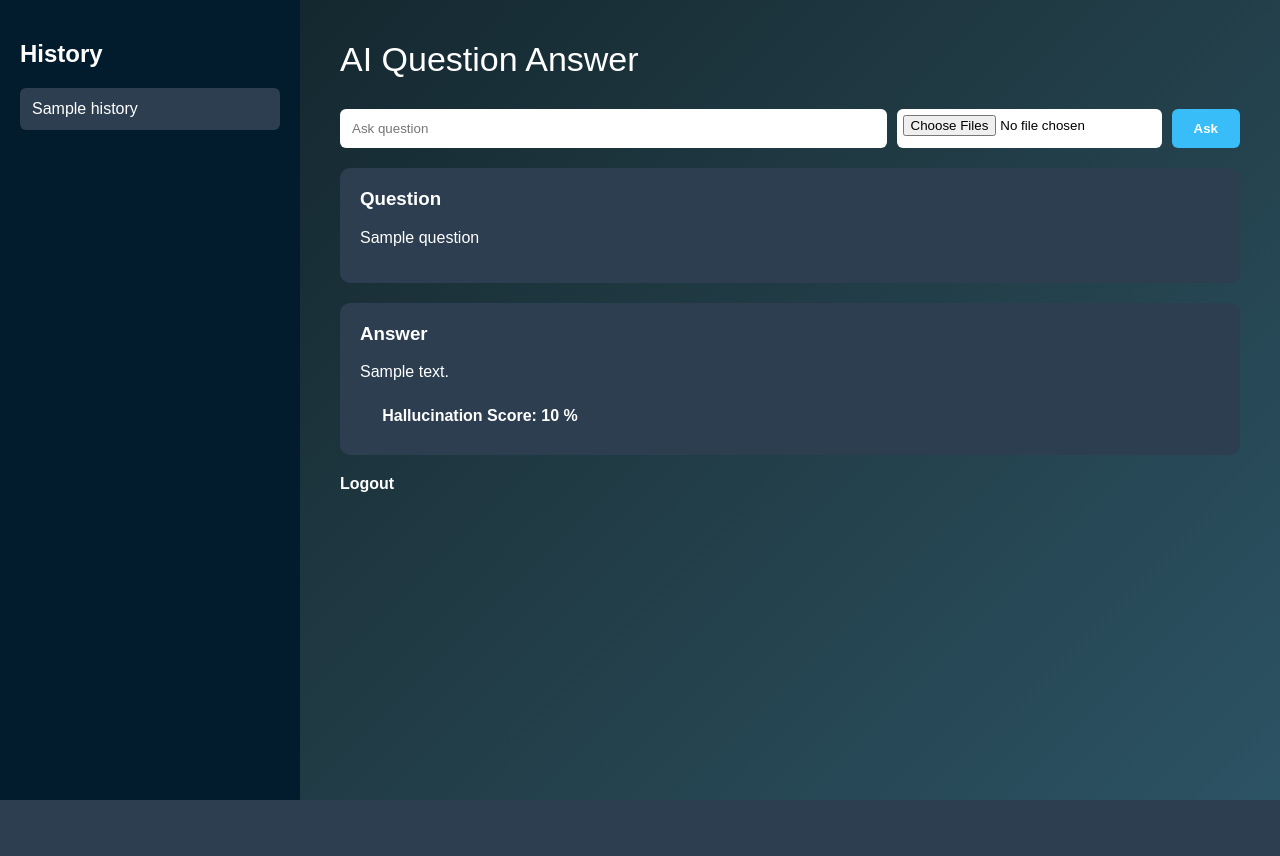
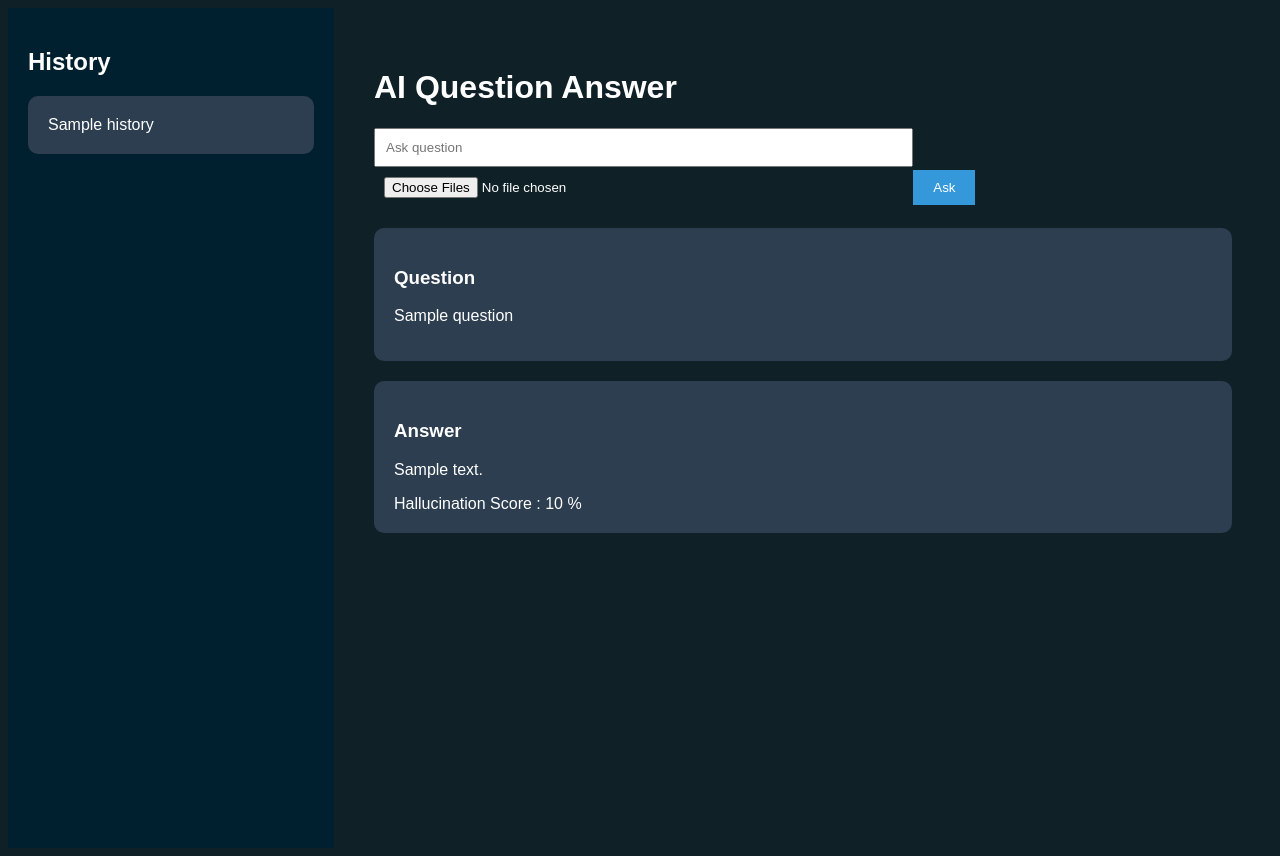
Before and after one commit to bindudasangam-glitch/ai-hallucination-project, a Flask app: template templates/index.html in a window 1280 px wide. Before the commit the page ends 800 px from the top, so only its background shows below. Run offline with Flask 3, Linux system fonts and the light colour scheme; the template is opened without the code that fills it: most values are stand-ins (such as "Sample title", 1, 10 or a date in 2020).

```diff
--- a/app.py
+++ b/app.py
@@ -1,7 +1,9 @@
-from flask import Flask, render_template, request, redirect
+from flask import Flask, render_template, request
 import os
 import random
 import re
+import pytesseract
+from PIL import Image
 
 app = Flask(__name__)
 
@@ -12,13 +14,14 @@ if not os.path.exists(UPLOAD_FOLDER):
 
 history = []
 
+
 # ---------------- AI ANSWER FUNCTION ---------------- #
 
 def get_ai_answer(question):
 
     q = question.lower()
 
-    # --------- MATH DETECTION ---------
+    # -------- MATH DETECTION -------- #
 
     match = re.search(r'(\d+)\s*([\+\-\*\/])\s*(\d+)', q)
 
@@ -43,25 +46,19 @@ def get_ai_answer(question):
             return f"No, the equation is incorrect. The correct answer is {correct}.", random.randint(60,80)
 
 
-    # --------- INDIA NATIONAL SYMBOLS ---------
+    # -------- GK / GENERAL -------- #
 
-    if "national" in q and "animal" in q and "india" in q:
+    if "national animal" in q and "india" in q:
         return "The national animal of India is the Bengal Tiger.", random.randint(5,15)
 
-    if "national" in q and "bird" in q and "india" in q:
+    if "national bird" in q and "india" in q:
         return "The national bird of India is the Indian Peacock.", random.randint(5,15)
 
-    if "national" in q and "flower" in q and "india" in q:
-        return "The national flower of India is the Lotus.", random.randint(5,15)
-
-    if "national" in q and "fruit" in q and "india" in q:
-        return "The national fruit of India is the Mango.", random.randint(5,15)
-
-    if "national" in q and "tree" in q and "india" in q:
-        return "The national tree of India is the Banyan Tree.", random.randint(5,15)
+    if "capital" in q and "india" in q:
+        return "The capital of India is New Delhi.", random.randint(5,15)
 
 
-    # --------- EDUCATION / PROGRAMMING ---------
+    # -------- EDUCATION -------- #
 
     if "java" in q:
         return "Java is a high level object oriented programming language used for web and enterprise applications.", random.randint(10,20)
@@ -72,29 +69,20 @@ def get_ai_answer(question):
     if "data structure" in q:
         return "A data structure is a way of organizing and storing data efficiently.", random.randint(10,20)
 
-    if "algorithm" in q:
-        return "An algorithm is a step-by-step procedure used to solve a problem.", random.randint(10,20)
+    if "oop" in q:
+        return "Object Oriented Programming (OOP) is a programming paradigm based on objects, classes, inheritance, encapsulation and polymorphism.", random.randint(10,20)
 
 
-    # --------- GK ---------
-
-    if "capital" in q and "india" in q:
-        return "The capital of India is New Delhi.", random.randint(5,15)
-
-    if "largest ocean" in q:
-        return "The Pacific Ocean is the largest ocean on Earth.", random.randint(5,15)
-
-
-    # --------- SPORTS ---------
+    # -------- SPORTS -------- #
 
     if "cricket" in q:
-        return "Cricket is a bat-and-ball sport played between two teams of eleven players.", random.randint(10,20)
+        return "Cricket is a bat and ball sport played between two teams of eleven players.", random.randint(10,20)
 
     if "football" in q:
         return "Football is a team sport played with a spherical ball between two teams.", random.randint(10,20)
 
 
-    # --------- POLITICS ---------
+    # -------- POLITICS -------- #
 
     if "prime minister" in q and "india" in q:
         return "The Prime Minister of India is Narendra Modi.", random.randint(40,60)
@@ -103,24 +91,9 @@ def get_ai_answer(question):
         return "The President of India is Droupadi Murmu.", random.randint(40,60)
 
 
-    # --------- HEALTH ---------
+    # -------- DEFAULT -------- #
 
-    if "health" in q:
-        return "Health refers to the overall physical, mental and social well-being of a person.", random.randint(10,25)
-
-
-    # --------- ANIMALS / BIRDS ---------
-
-    if "animal" in q:
-        return "Animals are living organisms that belong to the kingdom Animalia.", random.randint(10,25)
-
-    if "bird" in q:
-        return "Birds are warm-blooded vertebrates characterized by feathers and wings.", random.randint(10,25)
-
-
-    # --------- DEFAULT ---------
-
-    return f"This system generated an AI response related to: {question}", random.randint(15,35)
+    return f"Based on available knowledge, the answer related to '{question}' requires further explanation.", random.randint(15,35)
 
 
 
@@ -137,15 +110,10 @@ def get_level(score):
 
 
 
-# ---------------- ROUTES ---------------- #
+# ---------------- MAIN ROUTE ---------------- #
 
-@app.route("/")
+@app.route("/", methods=["GET","POST"])
 def home():
-    return redirect("/chat")
-
-
-@app.route("/chat", methods=["GET","POST"])
-def chat():
 
     question = None
     answer = None
@@ -158,25 +126,32 @@ def chat():
 
         files = request.files.getlist("image")
 
-        # -------- MULTIPLE IMAGE -------- #
+        # -------- IMAGE OCR -------- #
 
         if files and files[0].filename != "":
 
-            filenames = []
+            detected_text = ""
 
             for file in files[:5]:
 
                 filename = file.filename
                 path = os.path.join(UPLOAD_FOLDER, filename)
+
                 file.save(path)
 
-                filenames.append(filename)
+                img = Image.open(path)
 
-            question = "Images uploaded: " + ", ".join(filenames)
+                text = pytesseract.image_to_string(img)
 
-            answer = f"{len(filenames)} images uploaded successfully. Image recognition is simulated in this demo."
+                detected_text += text + " "
 
-            score = random.randint(10,40)
+            question = detected_text.strip()
+
+            if question == "":
+                answer = "No readable text found in the image."
+                score = random.randint(20,40)
+            else:
+                answer, score = get_ai_answer(question)
 
         else:
 
@@ -191,7 +166,6 @@ def chat():
             "level":level
         })
 
-
     return render_template("index.html",
                            question=question,
                            answer=answer,
@@ -201,24 +175,5 @@ def chat():
 
 
 
-@app.route("/history/<int:id>")
-def history_page(id):
-
-    item = history[id]
-
-    return render_template("index.html",
-                           question=item["question"],
-                           answer=item["answer"],
-                           score=item["score"],
-                           level=item["level"],
-                           history=history)
-
-
-
-@app.route("/logout")
-def logout():
-    return redirect("/chat")
-
-
 if __name__ == "__main__":
     app.run(debug=True)
--- a/templates/index.html
+++ b/templates/index.html
@@ -7,176 +7,98 @@
 <style>
 
 body{
-margin:0;
-font-family:Arial, Helvetica, sans-serif;
-background:linear-gradient(135deg,#0f2027,#203a43,#2c5364);
+background:#0f2027;
+font-family:Arial;
 color:white;
 }
 
 .container{
 display:flex;
-height:100vh;
 }
 
-/* Sidebar */
-
-.sidebar{
-width:260px;
-background:#021c2d;
+.history{
+width:25%;
+background:#001f2f;
 padding:20px;
-overflow-y:auto;
+height:100vh;
+overflow:auto;
 }
 
-.sidebar h2{
-margin-bottom:20px;
-}
-
-.history-item{
-background:#2c3e50;
-padding:12px;
-margin-bottom:10px;
-border-radius:6px;
-cursor:pointer;
-color:white;
-}
-
-.history-item:hover{
-background:#34495e;
-}
-
-/* Main section */
-
 .main{
-flex:1;
+width:75%;
 padding:40px;
 }
 
-.title{
-font-size:34px;
-margin-bottom:30px;
-}
-
-/* Form */
-
-form{
-display:flex;
-gap:10px;
-margin-bottom:20px;
-}
-
-input[type=text]{
-flex:1;
-padding:12px;
-border-radius:6px;
-border:none;
-}
-
-input[type=file]{
-background:white;
-color:black;
-padding:6px;
-border-radius:6px;
+input{
+width:60%;
+padding:10px;
 }
 
 button{
-padding:12px 22px;
-background:#38bdf8;
+padding:10px 20px;
+background:#3498db;
+color:white;
 border:none;
-border-radius:6px;
-color:white;
-font-weight:bold;
-cursor:pointer;
 }
-
-button:hover{
-background:#0ea5e9;
-}
-
-/* Cards */
 
 .card{
 background:#2c3e50;
 padding:20px;
+margin-top:20px;
 border-radius:10px;
-margin-top:20px;
 }
 
-.card h3{
-margin-top:0;
-}
-
-/* Hallucination score */
-
-.score-box{
-margin-top:15px;
+.low{
+background:green;
 padding:10px;
-border-radius:6px;
-width:220px;
-text-align:center;
-font-weight:bold;
-}
-
-/* Colors */
-
-.low{
-background:#16a34a;
+display:inline-block;
 }
 
 .medium{
-background:#f59e0b;
+background:orange;
+padding:10px;
+display:inline-block;
 }
 
 .high{
-background:#ef4444;
-}
-
-.logout{
-margin-top:20px;
+background:red;
+padding:10px;
 display:inline-block;
-color:white;
-text-decoration:none;
-font-weight:bold;
 }
 
 </style>
 
 </head>
 
+
 <body>
 
 <div class="container">
 
-<!-- Sidebar -->
-
-<div class="sidebar">
+<div class="history">
 
 <h2>History</h2>
 
 {% for h in history %}
 
-<a href="/history/{{loop.index0}}" style="text-decoration:none">
-
-<div class="history-item">
+<div class="card">
 
 {{h.question}}
 
 </div>
 
-</a>
-
 {% endfor %}
 
 </div>
 
-<!-- Main Content -->
 
 <div class="main">
 
-<div class="title">AI Question Answer</div>
+<h1>AI Question Answer</h1>
 
-<form action="/chat" method="POST" enctype="multipart/form-data">
+<form method="POST" enctype="multipart/form-data">
 
-<input type="text" name="question" placeholder="Ask question">
+<input name="question" placeholder="Ask question">
 
 <input type="file" name="image" multiple>
 
@@ -195,20 +117,15 @@ font-weight:bold;
 
 </div>
 
-{% endif %}
-
-
-{% if answer %}
-
 <div class="card">
 
 <h3>Answer</h3>
 
 <p>{{answer}}</p>
 
-<div class="score-box {{level}}">
+<div class="{{level}}">
 
-Hallucination Score: {{score}} %
+Hallucination Score : {{score}} %
 
 </div>
 
@@ -216,9 +133,6 @@ Hallucination Score: {{score}} %
 
 {% endif %}
 
-
-<a class="logout" href="/logout">Logout</a>
-
 </div>
 
 </div>
```
